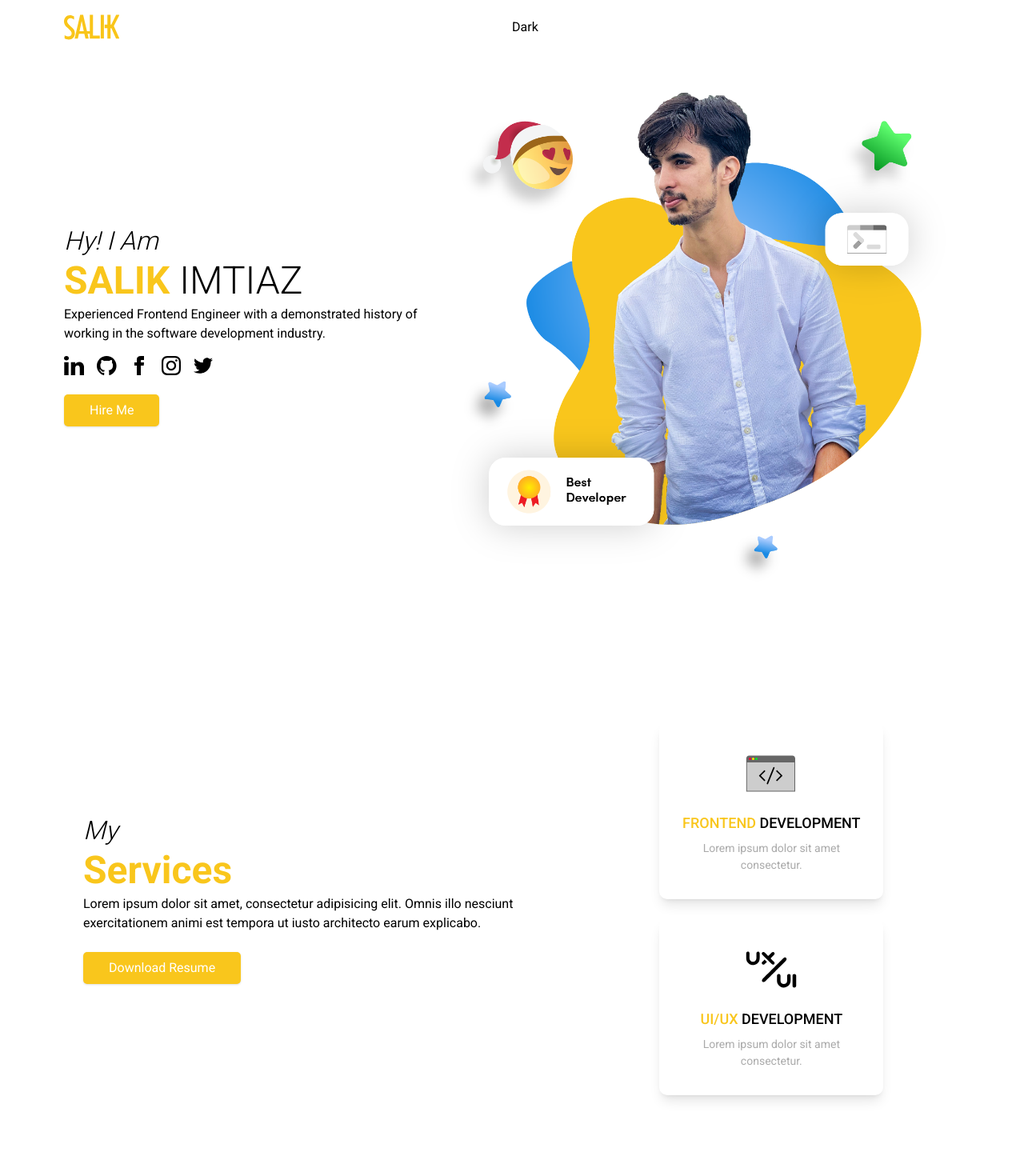
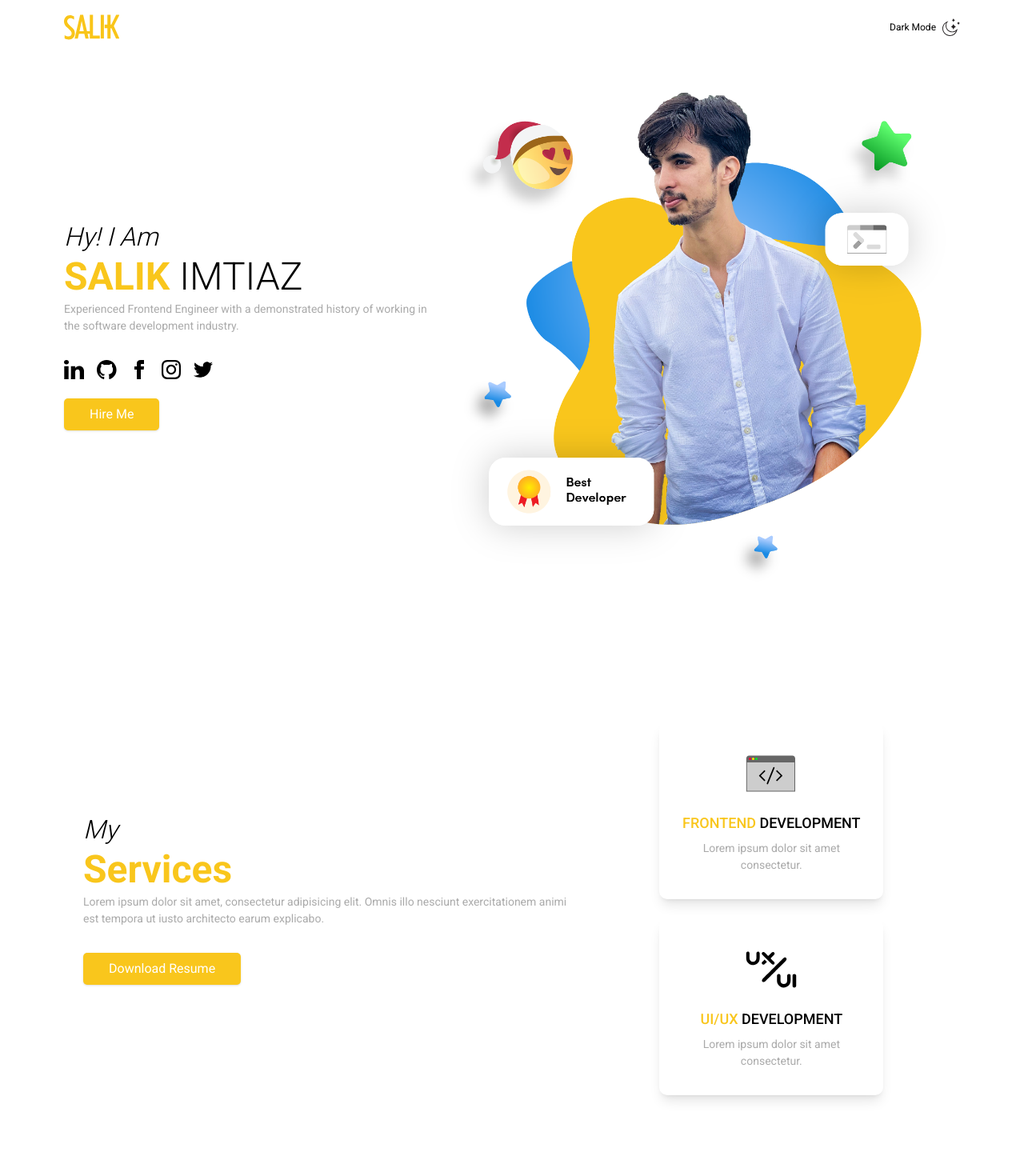
Before and after one commit to saalikimtiaz2/Portfolio-Website, a Next.js app: page / in a window 1280 px wide. Shown: the top 1470 px of the page at 80% size. Built offline with nearby package versions, Linux system fonts and the light colour scheme; a web font is replaced by a local one.

Commit message:
dark mode button changed

```diff
--- a/components/Navigation/Header/index.jsx
+++ b/components/Navigation/Header/index.jsx
@@ -31,8 +31,22 @@ function Header() {
             <Logo height='52px' fill='#f9c519' />
           </Link>
         </div>
-        <div className='col-span-6 justify-end'>
-          <button onClick={toggleMode}>{darkMode ? 'Light' : 'Dark'}</button>
+        <div className='col-span-6 flex justify-end'>
+          <button
+            onClick={toggleMode}
+            className={`flex items-center gap-2 text-12 ${
+              darkMode ? 'text-white' : 'text-black'
+            }`}
+          >
+            {darkMode ? 'Light Mode' : 'Dark Mode'}
+            <img
+              src={
+                darkMode ? '/assets/icons/light.svg' : '/assets/icons/dark.svg'
+              }
+              alt=''
+              className='theme-icon'
+            />
+          </button>
         </div>
       </div>
     </div>
--- a/pages/index.jsx
+++ b/pages/index.jsx
@@ -45,7 +45,7 @@ export default function Home() {
                     Imtiaz
                   </span>
                 </h1>
-                <p className={`${darkMode ? 'text-white' : 'text-black'} mb-4`}>
+                <p className='text-gray text-14 mx-auto mb-8'>
                   Experienced Frontend Engineer with a demonstrated history of
                   working in the software development industry.
                 </p>
@@ -89,11 +89,7 @@ export default function Home() {
                 <h1 className='text-48 text-primary leading-tight font-bold'>
                   Services
                 </h1>
-                <p
-                  className={`${
-                    darkMode ? 'text-white' : 'text-black'
-                  } max-w-65`}
-                >
+                <p className='text-gray text-14 mb-8'>
                   Lorem ipsum dolor sit amet, consectetur adipisicing elit.
                   Omnis illo nesciunt exercitationem animi est tempora ut iusto
                   architecto earum explicabo.
--- a/styles/globals.scss
+++ b/styles/globals.scss
@@ -12,6 +12,11 @@
 
 section {
   padding: 4rem 0;
+}
+
+.theme-icon {
+  width: 22px;
+  height: 22px;
 }
 
 #linkedin,
```
Also changed, not shown: public/assets/icons/dark.svg (added), public/assets/icons/light.svg (added).
